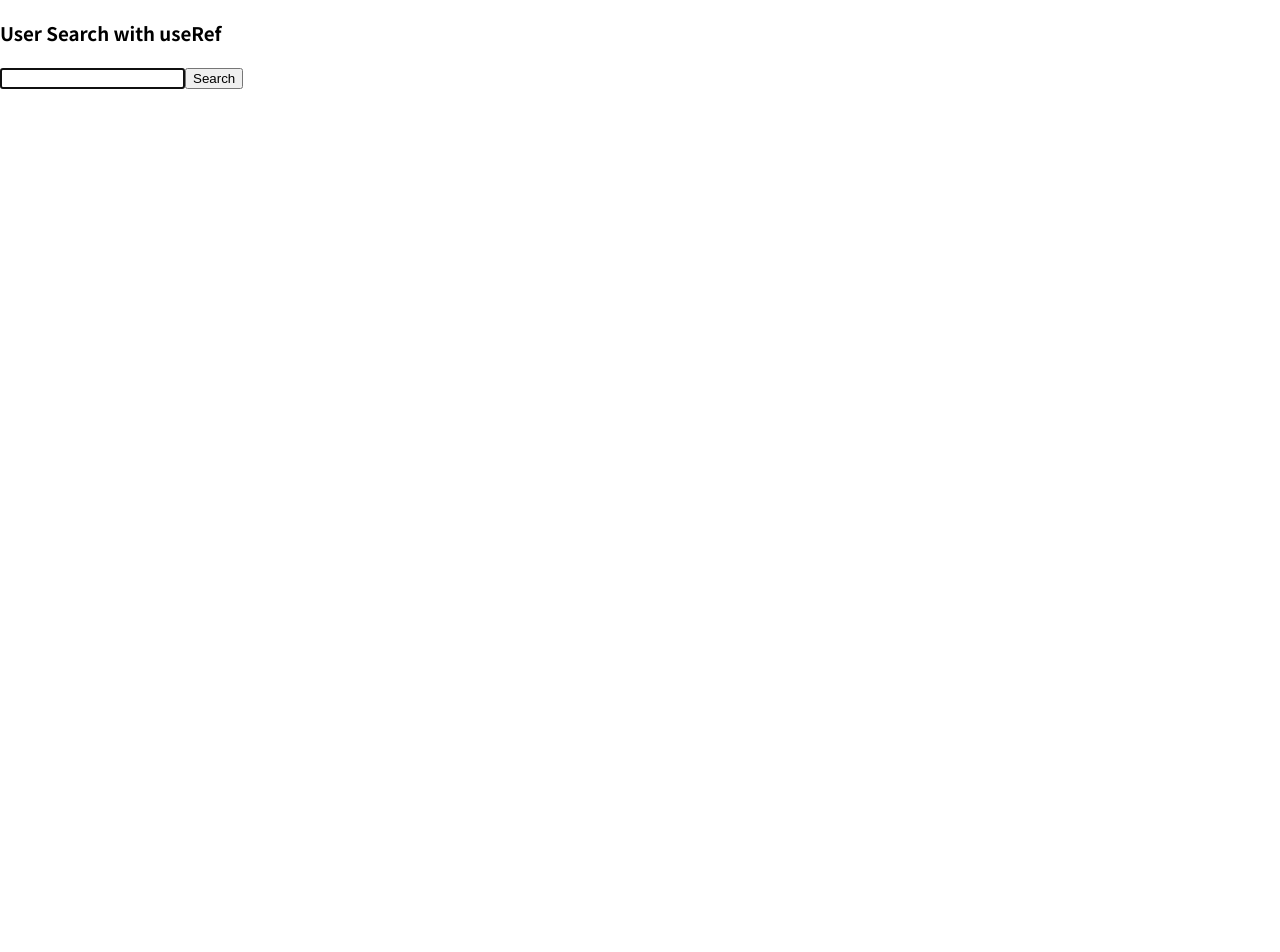
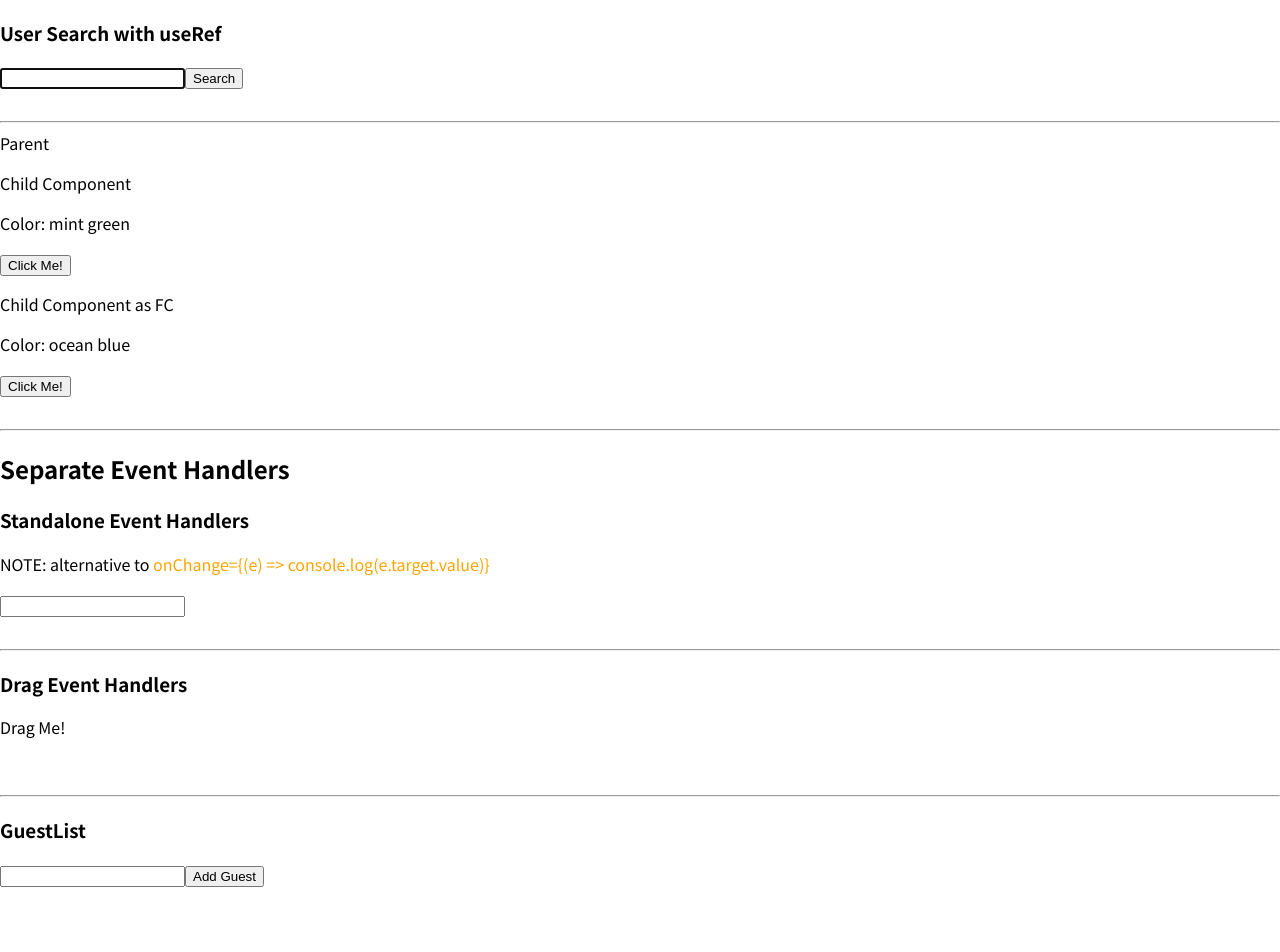
Before and after one commit to kimiberi/react18-typescript, a React (Create React App) app: page / in a window 1280 px wide. Shown: the top 952 px of the page. Before the commit the page ends 800 px from the top, so only its background shows below. Built offline with nearby package versions, Linux system fonts and the light colour scheme; the HTML template or start-up script is replaced by a standard one.

Commit message:
update and add divider

```diff
--- a/src/App.tsx
+++ b/src/App.tsx
@@ -1,10 +1,17 @@
 import React from 'react'
+import EventComponent from './events/EventComponent'
+import Parent from './props/Parent'
 import UserSearch from './refs/2 UserSearch'
+import GuestList from './state/1 GuestList'
+// import UserSearch from './state/2 UserSearch'
 
 const App = () => {
   return (
     <>
       <UserSearch />
+      <Parent />
+      <EventComponent />
+      <GuestList />
     </>
   )
 }
--- a/src/events/EventComponent.tsx
+++ b/src/events/EventComponent.tsx
@@ -25,6 +25,9 @@ const EventComponent: React.FC = () => {
 
             <h3>Drag Event Handlers</h3>
             <div draggable onDragStart={onDragStartEvent}>Drag Me!</div>
+
+            <br /><br />
+            <hr />
         </>
     )
 }
--- a/src/props/Parent.tsx
+++ b/src/props/Parent.tsx
@@ -12,6 +12,9 @@ const Parent = () => {
 
             {/* NOTICE declaring this as PURE Functional Component, we can use children */}
             <ChildAsFC color='ocean blue' onClickMe={() => console.log('Clicked ChildAsFC')} />
+
+            <br /><br />
+            <hr />
         </>
     )
 }
--- a/src/refs/2 UserSearch.tsx
+++ b/src/refs/2 UserSearch.tsx
@@ -28,6 +28,10 @@ const UserSearch: React.FC = () => {
         setUser(foundUser);
     }
 
+    const onChangeEvent = (e: React.ChangeEvent<HTMLInputElement>) => {
+        setName(e.target.value);
+    }
+
     useEffect(() => {
         // auto focus in <input /> field
         if (!inputRef.current) {
@@ -44,9 +48,11 @@ const UserSearch: React.FC = () => {
 
             {user && <p>{user?.name} , {user?.age}</p>}
 
-            <input ref={inputRef} value={name} onChange={(e) => setName(e.target.value)} />
+            <input ref={inputRef} value={name} onChange={onChangeEvent} />
             <button onClick={onSearch}>Search</button>
 
+            <br /><br />
+            <hr />
         </>
     )
 }
--- a/src/state/1 GuestList.tsx
+++ b/src/state/1 GuestList.tsx
@@ -19,6 +19,10 @@ const GuestList: React.FC = () => {
 
             <input value={name} onChange={(e) => setName(e.target.value)} />
             <button onClick={onAddGuest}>Add Guest</button>
+            <p>{guests}</p>
+
+            <br /><br />
+            <hr />
         </>
     )
 }
--- a/src/state/2 UserSearch.tsx
+++ b/src/state/2 UserSearch.tsx
@@ -32,6 +32,8 @@ const UserSearch: React.FC = () => {
             <input value={name} onChange={(e) => setName(e.target.value)} />
             <button onClick={onSearch}>Search</button>
 
+            <br /><br />
+            <hr />
         </>
     )
 }
```
